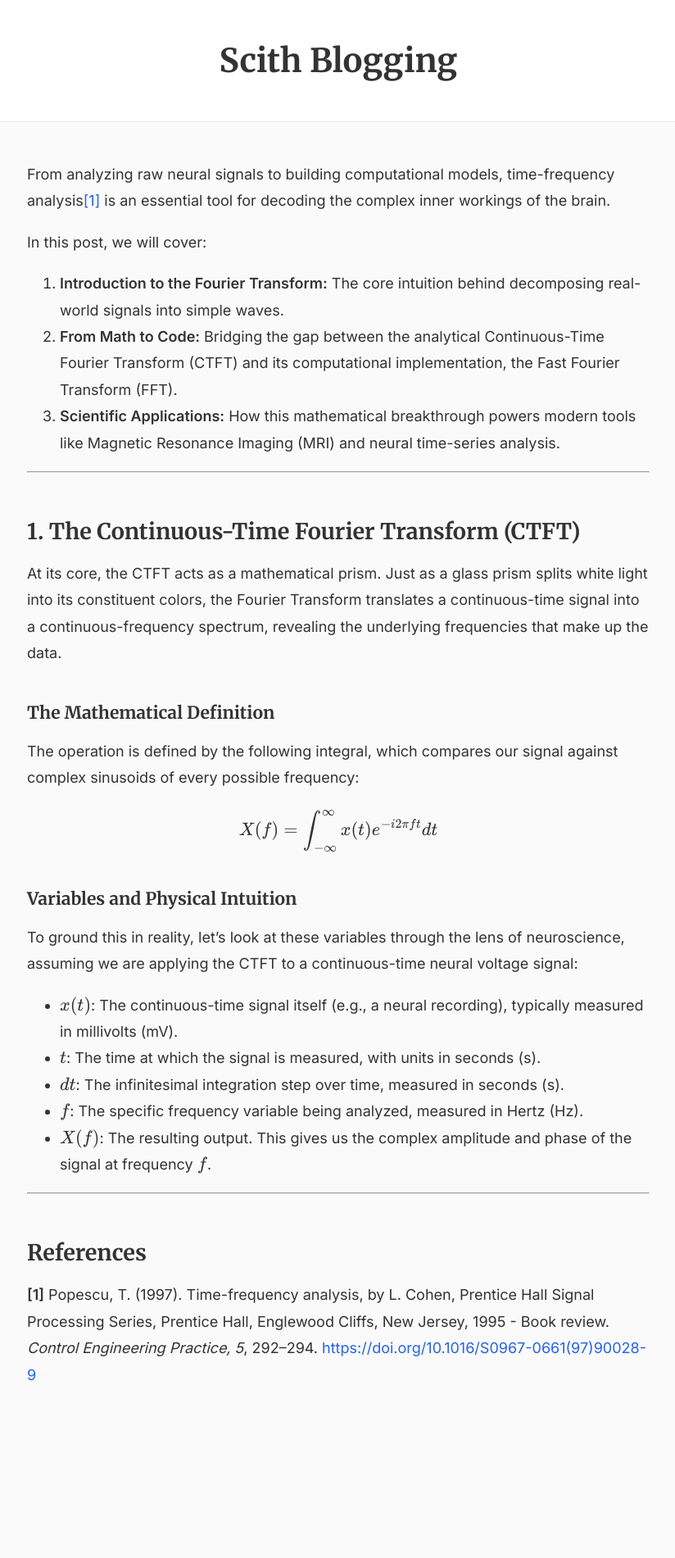
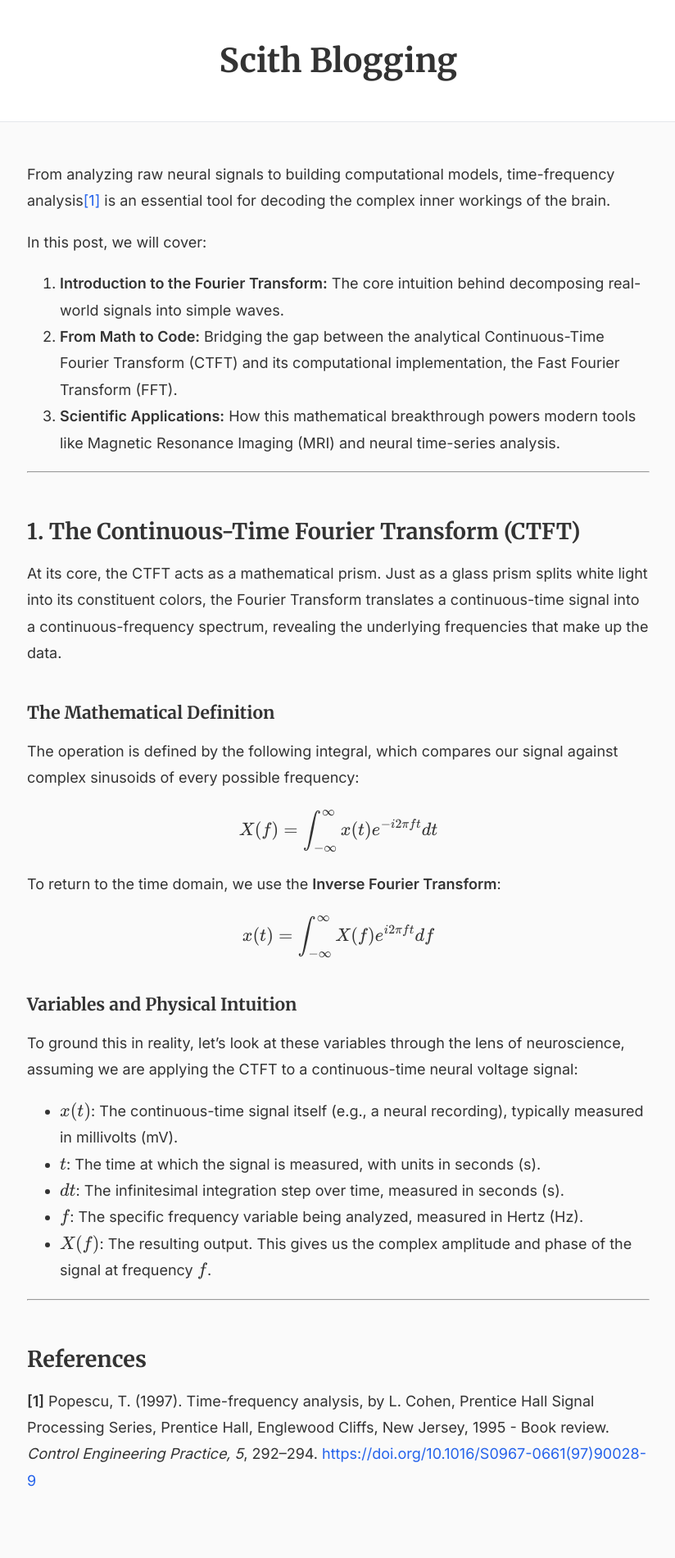
Before and after one commit to yashmrsawant/yashmrsawant.github.io, a Jekyll site: the page built from _posts/2026-03-30-fourier-transform.md, in a window 1280 px wide. Shown: the whole page at 82% size, without its empty margins (227-1051 px from the left). Built offline with Jekyll 4.4.1, drawn with Linux system fonts in a browser that asks for light colours; before the commit the page ends 1772 px from its top, so only the background shows below that.

Commit message:
Auto-commit: Update blog 2026-03-31 14:26:55

```diff
--- a/_posts/2026-03-30-fourier-transform.md
+++ b/_posts/2026-03-30-fourier-transform.md
@@ -24,6 +24,10 @@ The operation is defined by the following integral, which compares our signal ag
 
 $$X(f) = \int_{-\infty}^{\infty} x(t) e^{-i 2\pi f t} dt$$
 
+To return to the time domain, we use the **Inverse Fourier Transform**:
+
+$$x(t) = \int_{-\infty}^{\infty} X(f) e^{i 2\pi f t} df$$
+
 ### Variables and Physical Intuition
 
 To ground this in reality, let's look at these variables through the lens of neuroscience, assuming we are applying the CTFT to a continuous-time neural voltage signal:
```
